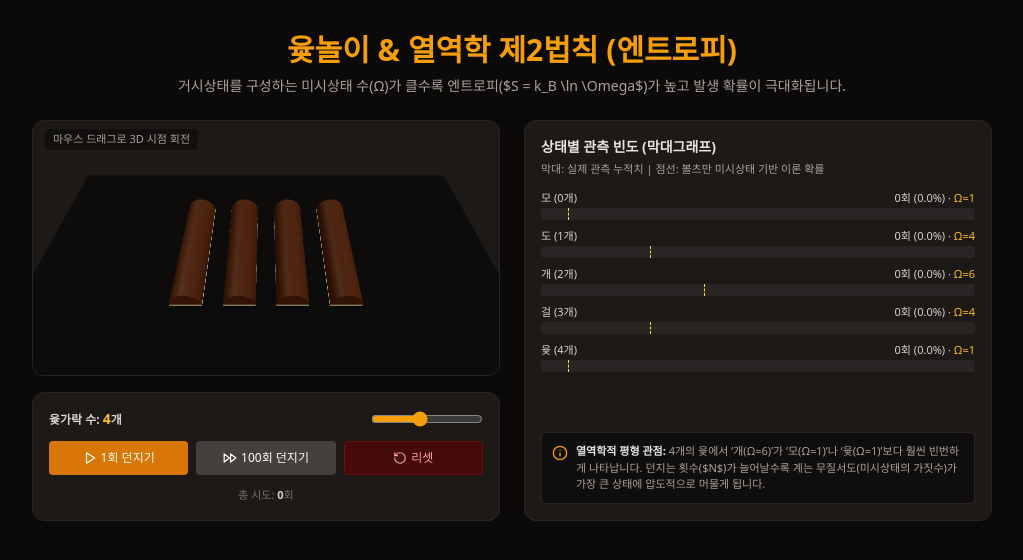
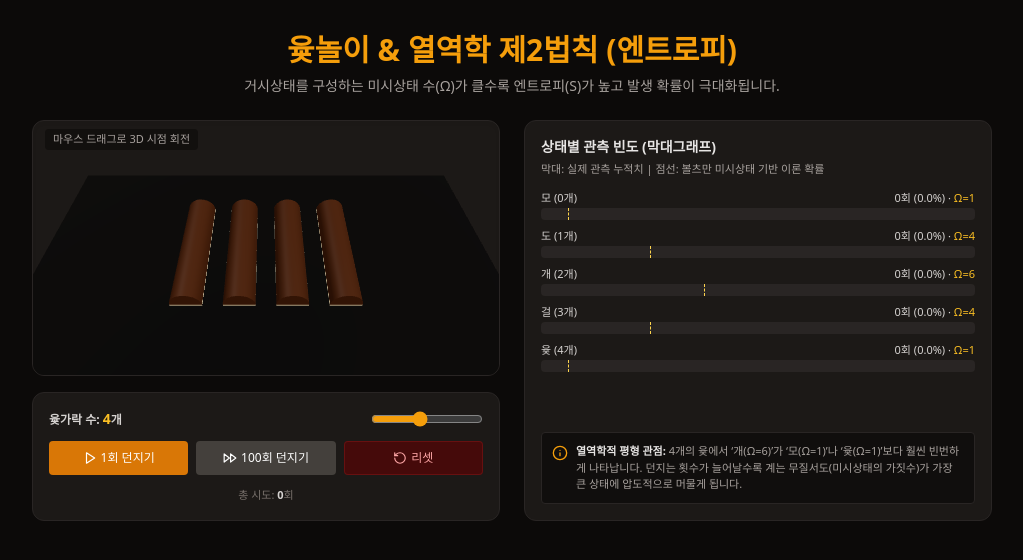
Before and after one commit to ty3370/vercel-yut-entropy, a Next.js app: page / in a window 1280 px wide. Shown: the top 560 px of the page, without its empty margins (128-1151 px from the left). Built offline with nearby package versions, Linux system fonts and the light colour scheme.

Commit message:
Update page.tsx

```diff
--- a/app/page.tsx
+++ b/app/page.tsx
@@ -87,7 +87,7 @@ export default function Home() {
           윷놀이 & 열역학 제2법칙 (엔트로피)
         </h1>
         <p className="text-stone-400 text-xs md:text-sm">
-          거시상태를 구성하는 미시상태 수(Ω)가 클수록 엔트로피($S = k_B \ln \Omega$)가 높고 발생 확률이 극대화됩니다.
+          거시상태를 구성하는 미시상태 수(Ω)가 클수록 엔트로피(S)가 높고 발생 확률이 극대화됩니다.
         </p>
       </header>
 
@@ -182,7 +182,7 @@ export default function Home() {
             <div>
               <span className="text-stone-200 font-semibold">열역학적 평형 관점: </span>
               4개의 윷에서 ‘개(Ω=6)’가 ‘모(Ω=1)’나 ‘윷(Ω=1)’보다 훨씬 빈번하게 나타납니다.
-              던지는 횟수($N$)가 늘어날수록 계는 무질서도(미시상태의 가짓수)가 가장 큰 상태에 압도적으로 머물게 됩니다.
+              던지는 횟수가 늘어날수록 계는 무질서도(미시상태의 가짓수)가 가장 큰 상태에 압도적으로 머물게 됩니다.
             </div>
           </div>
         </div>
```
